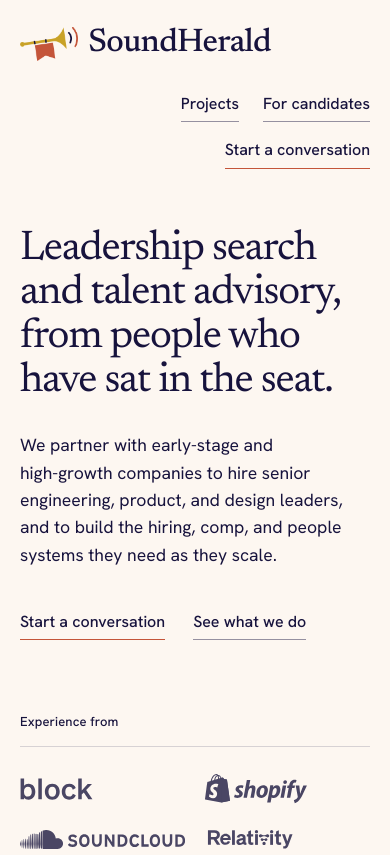
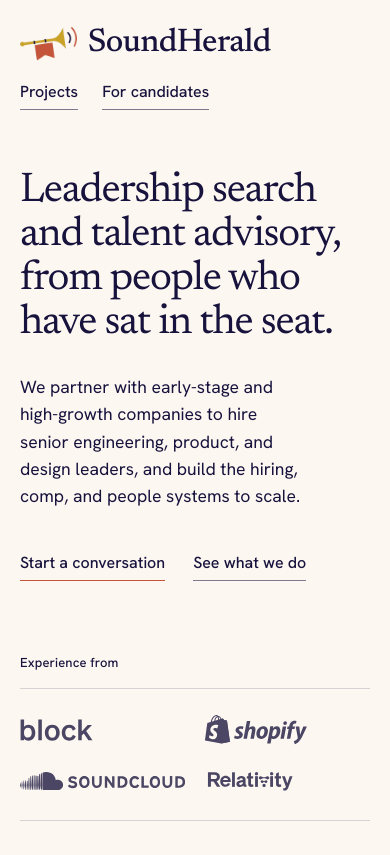
Before and after one commit to tkhoojones-cmd/soundherald-site, a plain HTML site: page index.html in a window 390 px wide. Shown: the top 855 px of the page. Drawn offline with Linux system fonts and the light colour scheme; a web font is replaced by a local one.

Commit message:
Widen the hero subhead and the closing note (#14)
* Widen the hero subhead and the closing note.

The lede can run to 48rem, and the closing note inherits the existing 40rem measure.

Co-authored-by: tkhoojones-cmd <tkhoojones-cmd@users.noreply.github.com>

* Tighten the hero subhead so it sits on two lines.

The shorter line still fits the 48rem measure, with the closing note left at 40rem.

Co-authored-by: tkhoojones-cmd <tkhoojones-cmd@users.noreply.github.com>

* Set the hero subhead to a wider, balanced measure.

At 60rem and 1.32rem, text-wrap balance keeps the two lines within 24px of each other.

Co-authored-by: tkhoojones-cmd <tkhoojones-cmd@users.noreply.github.com>

* Tighten the header, logos, and font loading.

Hide the small-screen header call to action, fix the SoundCloud mark, and preload metric-matched fallbacks so the first paint stays put.

Co-authored-by: tkhoojones-cmd <tkhoojones-cmd@users.noreply.github.com>

---------

Co-authored-by: Cursor Agent <cursoragent@cursor.com>
Co-authored-by: tkhoojones-cmd <tkhoojones-cmd@users.noreply.github.com>

```diff
--- a/index.html
+++ b/index.html
@@ -5,6 +5,8 @@
 <meta name="viewport" content="width=device-width, initial-scale=1">
 <title>SoundHerald Consulting | Leadership search and talent advisory</title>
 <meta name="description" content="Leadership search for senior engineering, product, and design roles, and talent advisory for early-stage and high-growth companies. Backed by 20+ years of talent experience at Block, Shopify, SoundCloud, and Relativity Space.">
+<link rel="canonical" href="https://soundherald.com/">
+<meta property="og:site_name" content="SoundHerald">
 <meta property="og:title" content="SoundHerald Consulting">
 <meta property="og:description" content="Leadership search for senior engineering, product, and design roles, and talent advisory for early-stage and high-growth companies. Backed by 20+ years of talent experience at Block, Shopify, SoundCloud, and Relativity Space.">
 <meta property="og:type" content="website">
@@ -17,20 +19,41 @@
 <meta name="twitter:title" content="SoundHerald Consulting">
 <meta name="twitter:description" content="Leadership search for senior engineering, product, and design roles, and talent advisory for early-stage and high-growth companies. Backed by 20+ years of talent experience at Block, Shopify, SoundCloud, and Relativity Space.">
 <meta name="twitter:image" content="https://soundherald.com/assets/og-card.png">
+<meta name="twitter:image:alt" content="SoundHerald Consulting">
 <meta name="theme-color" content="#fdf7f1">
-<link rel="icon" href="assets/mark.png" type="image/png">
+<link rel="icon" href="favicon.ico" sizes="any">
+<link rel="icon" href="assets/favicon-32.png" type="image/png" sizes="32x32">
+<link rel="icon" href="assets/favicon-192.png" type="image/png" sizes="192x192">
+<link rel="apple-touch-icon" href="apple-touch-icon.png">
 <link rel="preconnect" href="https://fonts.googleapis.com">
 <link rel="preconnect" href="https://fonts.gstatic.com" crossorigin>
+<link rel="preload" href="https://fonts.gstatic.com/s/hankengrotesk/v12/ieVn2YZDLWuGJpnzaiwFXS9tYtpd59A.woff2" as="font" type="font/woff2" crossorigin>
+<link rel="preload" href="https://fonts.gstatic.com/s/newsreader/v26/cY9AfjOCX1hbuyalUrK4397yjA.woff2" as="font" type="font/woff2" crossorigin>
 <link href="https://fonts.googleapis.com/css2?family=Hanken+Grotesk:wght@400;500&family=Newsreader:opsz,wght@6..72,400;6..72,500&display=swap" rel="stylesheet">
 <style>
+@font-face {
+  font-family: "Newsreader Fallback";
+  src: local("Georgia"), local("Times New Roman"), local("Liberation Serif");
+  size-adjust: 111.07%;
+  ascent-override: 66.62%;
+  descent-override: 24.31%;
+  line-gap-override: 0%;
+}
+@font-face {
+  font-family: "Hanken Fallback";
+  src: local("Arial"), local("Liberation Sans");
+  size-adjust: 101.4%;
+  ascent-override: 98.62%;
+  descent-override: 29.59%;
+  line-gap-override: 0%;
+}
 :root {
   --cream: #fdf7f1;
   --navy: #17133d;
-  --ink: #17133d;
   --terracotta: #c4553a;
   --line: rgba(23, 19, 61, 0.16);
-  --serif: "Newsreader", Georgia, "Times New Roman", serif;
-  --sans: "Hanken Grotesk", "Helvetica Neue", Arial, sans-serif;
+  --serif: "Newsreader", "Newsreader Fallback", Georgia, "Times New Roman", serif;
+  --sans: "Hanken Grotesk", "Hanken Fallback", Arial, sans-serif;
 }
 * { box-sizing: border-box; }
 html { scroll-behavior: smooth; }
@@ -46,7 +69,7 @@ body {
 h1, h2, h3, p, ul { margin: 0; padding: 0; }
 ul { list-style: none; }
 a { color: inherit; text-decoration: none; }
-img, svg { display: block; }
+img { display: block; }
 ::selection { background: rgba(196, 85, 58, 0.18); color: var(--navy); }
 :focus { outline: none; }
 :focus-visible {
@@ -103,8 +126,7 @@ img, svg { display: block; }
   align-items: center;
   gap: 0.65rem;
   min-height: 44px;
-  text-decoration: none;
-  color: var(--ink);
+  color: var(--navy);
 }
 .brand img {
   height: 42px;
@@ -112,13 +134,13 @@ img, svg { display: block; }
   display: block;
 }
 .brand-name {
-  font-family: "Newsreader", Georgia, serif;
+  font-family: var(--serif);
   font-weight: 500;
   font-size: 2.6rem;
   letter-spacing: -0.02em;
   line-height: 1;
   font-optical-sizing: auto;
-  color: var(--ink);
+  color: var(--navy);
   white-space: nowrap;
 }
 .cta, .quiet {
@@ -132,7 +154,7 @@ img, svg { display: block; }
 }
 .cta { border-bottom-color: var(--terracotta); }
 .cta:hover { border-bottom-color: #9a3f2e; }
-.quiet { border-bottom-color: rgba(23, 19, 61, 0.45); }
+.quiet { border-bottom-color: rgba(23, 19, 61, 0.55); }
 .quiet:hover { border-bottom-color: var(--navy); }
 .hero { padding: 3.5rem 0 1rem; }
 .hero h1 {
@@ -146,10 +168,10 @@ img, svg { display: block; }
 }
 .lede {
   margin-top: 1.75rem;
-  max-width: 38rem;
-  font-size: 1.2rem;
+  max-width: 60rem;
+  font-size: 1.32rem;
   line-height: 1.55;
-  text-wrap: pretty;
+  text-wrap: balance;
 }
 .lede .keep { white-space: nowrap; }
 .actions {
@@ -196,7 +218,7 @@ img, svg { display: block; }
 }
 .logo-block { height: 26px; }
 .logo-shopify { height: 38px; }
-.logo-soundcloud { height: 22px; }
+.logo-soundcloud { height: 20px; }
 .logo-relativity { height: 30px; }
 .stats {
   display: grid;
@@ -280,7 +302,7 @@ img, svg { display: block; }
   line-height: 1.08;
   margin-bottom: 1.35rem;
 }
-.note { margin-top: 0.85rem; max-width: 26rem; }
+.note { margin-top: 0.85rem; }
 .site-footer {
   border-top: 1px solid var(--line);
   padding: 1.35rem 0 1.85rem;
@@ -369,13 +391,13 @@ img, svg { display: block; }
 }
 .founder h2 { margin-bottom: 0.3rem; }
 .founder .role { margin: 0 0 1rem; font-weight: 500; }
-.founder .bio { margin: 0 0 0.35rem; }
+.founder .bio { margin: 0 0 0.35rem; max-width: 40rem; }
 @media (max-width: 800px) {
-  .wrap { max-width: 1120px; padding-inline: 1.25rem; }
+  .wrap { padding-inline: 1.25rem; }
   .hero { padding-top: 2.25rem; }
   .block { padding-top: 3.5rem; }
   .close { padding-bottom: 3.75rem; }
-  .stats, .split { grid-template-columns: 1fr; gap: 2rem; }
+  .split { grid-template-columns: 1fr; gap: 2rem; }
   .names {
     display: grid;
     grid-template-columns: 1fr 1fr;
@@ -385,7 +407,7 @@ img, svg { display: block; }
   }
   .logo-block { height: 22px; }
   .logo-shopify { height: 32px; }
-  .logo-soundcloud { width: 100%; height: auto; }
+  .logo-soundcloud { height: 20px; width: auto; }
   .logo-relativity { height: 26px; }
   .lede { font-size: 1.1rem; }
   .founder-grid { grid-template-columns: 1fr; }
@@ -394,6 +416,20 @@ img, svg { display: block; }
 @media (max-width: 600px) {
   .brand img { height: 34px; }
   .brand-name { font-size: 2.05rem; }
+}
+@media (max-width: 599px) {
+  .nav {
+    flex-direction: column;
+    align-items: flex-start;
+    gap: 0;
+  }
+  .nav-links {
+    margin-left: 0;
+    justify-content: flex-start;
+    flex-wrap: nowrap;
+  }
+  .nav-links .cta { display: none; }
+  .stats { grid-template-columns: 1fr; gap: 2rem; }
 }
 @media (prefers-reduced-motion: reduce) {
   html { scroll-behavior: auto; }
@@ -406,7 +442,7 @@ img, svg { display: block; }
 <div class="wrap">
 <nav class="nav" aria-label="Primary">
 <a class="brand" href="#top" aria-label="SoundHerald">
-<img src="assets/mark.png" alt="" aria-hidden="true" width="71" height="42">
+<img src="assets/mark-2x.png" alt="" width="71" height="42">
 <span class="brand-name">SoundHerald</span>
 </a>
 <div class="nav-links">
@@ -421,7 +457,7 @@ img, svg { display: block; }
 <section class="hero" aria-labelledby="hero-heading">
 <div class="wrap">
 <h1 id="hero-heading">Leadership search and talent advisory, from people who have sat in the seat.</h1>
-<p class="lede">We partner with <span class="keep">early-stage</span> and <span class="keep">high-growth</span> companies to hire senior engineering, product, and design leaders, and to build the hiring, comp, and people systems they need as they scale.</p>
+<p class="lede">We partner with <span class="keep">early-stage</span> and <span class="keep">high-growth</span> companies to hire senior engineering, product, and design leaders, and build the hiring, comp, and people systems to scale.</p>
 <div class="actions">
 <a class="cta" href="mailto:contact@soundherald.com?subject=Starting%20a%20conversation">Start a conversation</a>
 <a class="quiet" href="#sh-services">See what we do</a>
@@ -464,7 +500,7 @@ img, svg { display: block; }
 </section>
 <section class="block founder" aria-labelledby="founder-heading">
 <div class="wrap founder-grid">
-<img src="assets/timothy-portrait.jpg" alt="Hand-drawn portrait of Timothy Khoo-Jones" width="480" height="480">
+<img src="assets/timothy-portrait.jpg" alt="Hand-drawn portrait of Timothy Khoo-Jones" width="480" height="480" loading="lazy" decoding="async">
 <div>
 <p class="tag">Who you'll talk to</p>
 <h2 id="founder-heading">Timothy Khoo-Jones</h2>
```
Also changed, not shown: apple-touch-icon.png (added), assets/favicon-192.png (added), assets/favicon-32.png (added), assets/logo.png (deleted), assets/mark-2x.png (added), favicon.ico (added).
